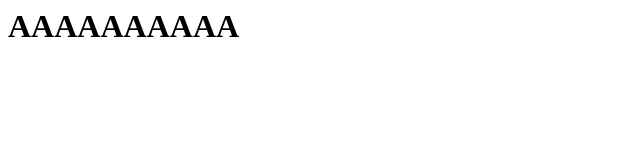
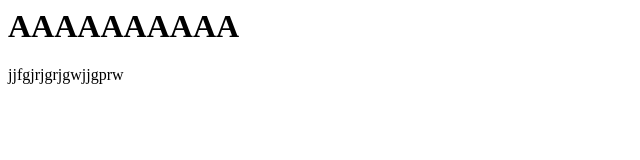
Before and after one commit to ozizi0106o/TFD101, a plain HTML site: page index.html in a window 1280 px wide. Shown: the whole page, without its empty margins (0-640 px from the left). Drawn offline with Linux system fonts and the light colour scheme.

Commit message:
新增檔案

```diff
--- a/index.html
+++ b/index.html
@@ -1 +1,2 @@
 <h1>AAAAAAAAAA</h1>
+<p>jjfgjrjgrjgwjjgprw</p>
```
Also changed, not shown: 1 other file.
